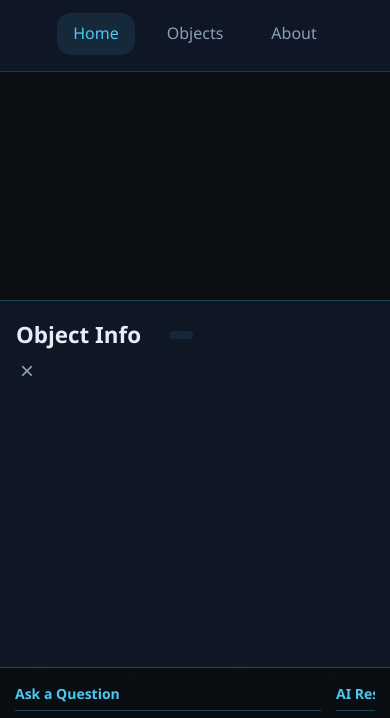
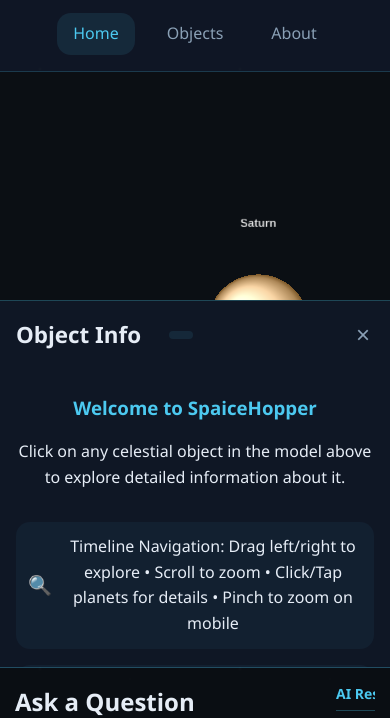
Before and after one commit to Rolando-Zamora/SolarSystemApp, a website: page public/index.html in a window 390 px wide. Shown: the part 101-819 px from the top of the page. Drawn offline with nearby package versions, Linux system fonts and the light colour scheme; animation ran at ten frames a second.

Commit message:
layout changes to object info and solar canvas to be more compact

```diff
--- a/netlify/functions/image.js
+++ b/netlify/functions/image.js
@@ -53,7 +53,7 @@
     console.log(`🎨 Generating image for: ${objectName}`);
 
     // Create a detailed prompt for the celestial object
-    const prompt = `A stunning, realistic space photograph of ${objectName} in our solar system. High-resolution, scientifically accurate, beautiful cosmic photography with deep space background, stars, and nebulae. Professional astronomy photography style, vibrant colors, detailed surface features visible.`;
+    const prompt = `A stunning, photorealistic space photograph of ${objectName} in our solar system. High-resolution, scientifically accurate, beautiful cosmic photography with deep space background, as if taken from the James Webb Space Telescope. Professional astronomy photography style, vibrant colors, detailed surface features visible.`;
 
     const dalleResponse = await request('https://api.openai.com/v1/images/generations', {
       method: 'POST',
--- a/public/app.js
+++ b/public/app.js
@@ -269,6 +269,7 @@
       await this.createSolarSystem();
       this.setupEventListeners();
       this.animate();
+      this.showWelcomeMessage(); // Show welcome message by default
       console.log('✅ SolarSystem initialization complete');
     } catch (error) {
       console.error('❌ Error in async SolarSystem initialization:', error);
@@ -310,9 +311,9 @@
     const isTablet = width >= 768 && width < 1024;
     let frustumSize = 800; // Default desktop
     if (isMobile) {
-      frustumSize = 600; // Zoom in more on mobile
+      frustumSize = 400; // Zoom in much more on mobile for better visibility
     } else if (isTablet) {
-      frustumSize = 700; // Medium zoom for tablets
+      frustumSize = 600; // Medium zoom for tablets
     }
 
     this.camera = new THREE.OrthographicCamera(
@@ -324,11 +325,10 @@
       10000
     );
 
-    // Adjust camera Y position for mobile to center the model better
-    const cameraY = isMobile ? 100 : 0; // Raise camera on mobile to show planets higher on canvas
-    this.camera.position.set(1650, cameraY, 5000); // Center on timeline (0 to 3300, center = 1650)
-    this.camera.lookAt(1650, cameraY, 0);
-    console.log('📷 Camera created', isMobile ? '(mobile positioning)' : '');
+    // Keep Y position at 0 for all devices - only adjust zoom via frustumSize
+    this.camera.position.set(1650, 0, 5000); // Center on timeline (0 to 3300, center = 1650)
+    this.camera.lookAt(1650, 0, 0);
+    console.log('📷 Camera created', isMobile ? '(mobile zoom applied)' : '');
 
     // Renderer - Optimized for performance
     this.renderer = new THREE.WebGLRenderer({
@@ -371,17 +371,16 @@
       TWO: THREE.TOUCH.DOLLY_PAN
     };
 
-    // Set initial target to center of timeline (use mobile-adjusted Y position)
-    const targetY = isMobile ? 100 : 0;
-    this.controls.target.set(1650, targetY, 0);
+    // Set initial target to center of timeline
+    this.controls.target.set(1650, 0, 0);
 
     // Store the target Y for restrictions
-    this.targetY = targetY;
+    this.targetY = 0;
 
     // Restrict panning to horizontal only
     this.controls.addEventListener('change', () => {
-      // Keep Y position fixed for timeline view (use device-specific Y)
-      this.controls.target.y = this.targetY;
+      // Keep Y position fixed for timeline view
+      this.controls.target.y = 0;
       // Limit horizontal panning range for simplified timeline (expanded range)
       this.controls.target.x = Math.max(-200, Math.min(3500, this.controls.target.x));
     });
@@ -1218,9 +1217,9 @@
       const isTablet = width >= 768 && width < 1024;
       let frustumSize = 800; // Default desktop
       if (isMobile) {
-        frustumSize = 600; // Zoom in more on mobile
+        frustumSize = 400; // Zoom in much more on mobile for better visibility
       } else if (isTablet) {
-        frustumSize = 700; // Medium zoom for tablets
+        frustumSize = 600; // Medium zoom for tablets
       }
 
       this.camera.left = (frustumSize * aspect) / -2;
@@ -1228,14 +1227,8 @@
       this.camera.top = frustumSize / 2;
       this.camera.bottom = frustumSize / -2;
 
-      // Update camera Y position for mobile devices
-      const newTargetY = isMobile ? 100 : 0;
-      if (this.targetY !== newTargetY) {
-        this.targetY = newTargetY;
-        this.camera.position.y = newTargetY;
-        this.controls.target.y = newTargetY;
-        this.camera.lookAt(this.controls.target.x, newTargetY, 0);
-      }
+      // Keep Y position consistent
+      this.targetY = 0;
 
       this.camera.updateProjectionMatrix();
       this.renderer.setSize(width, height, false); // Don't update CSS
@@ -1279,8 +1272,8 @@
       selectionRing.position.z = 0.1; // Slightly in front
       mesh.add(selectionRing);
 
-      // Center camera on object for timeline view (horizontal only, use device-specific Y)
-      this.controls.target.set(mesh.position.x, this.targetY, 0);
+      // Center camera on object for timeline view (horizontal only)
+      this.controls.target.set(mesh.position.x, 0, 0);
       this.controls.update();
 
       // Show object details
@@ -1327,12 +1320,12 @@
     const infoContent = document.getElementById('infoContent');
     infoContent.innerHTML = `
       <div class="welcome-message">
-        <h3>Welcome to SpaceHopper</h3>
-        <p>Click on any celestial object to explore detailed information about it.</p>
+        <h3>Welcome to SpaiceHopper</h3>
+        <p>Click on any celestial object in the model above to explore detailed information about it.</p>
         <div class="feature-list">
           <div class="feature-item">
             <span class="feature-icon">🔍</span>
-            <span>Zoom and pan to explore</span>
+            <span>Timeline Navigation: Drag left/right to explore • Scroll to zoom • Click/Tap planets for details • Pinch to zoom on mobile</span>
           </div>
           <div class="feature-item">
             <span class="feature-icon">📊</span>
--- a/public/index.html
+++ b/public/index.html
@@ -47,11 +47,6 @@
                         <div class="spinner"></div>
                         <p>Loading Solar System...</p>
                     </div>
-
-                    <!-- Controls Help -->
-                    <div class="controls-help">
-                        <p><strong>Timeline Navigation:</strong> Drag left/right to explore • Scroll to zoom • Click/Tap planets for details • Pinch to zoom on mobile</p>
-                    </div>
                 </div>
             </div>
 
@@ -81,7 +76,7 @@
                     <div class="ai-content-container">
                         <!-- Left Column: Question Input -->
                         <div class="ai-left-column">
-                            <h4>Ask a Question</h4>
+                            <h2>Ask a Question</h2>
                             <div class="question-input-container">
                                 <input type="text" id="questionInput" placeholder="Ask me anything about planets, space, or astronomy..." maxlength="200">
                                 <button id="askButton" class="ask-btn">Ask AI</button>
--- a/public/styles.css
+++ b/public/styles.css
@@ -649,6 +649,14 @@
   backdrop-filter: blur(4px);
 }
 
+.panel-header {
+  display: flex;
+  justify-content: space-between;
+  align-items: center;
+  padding: 0;
+  margin-bottom: 0.5rem;
+}
+
 .header-left {
   display: flex;
   align-items: center;
```
